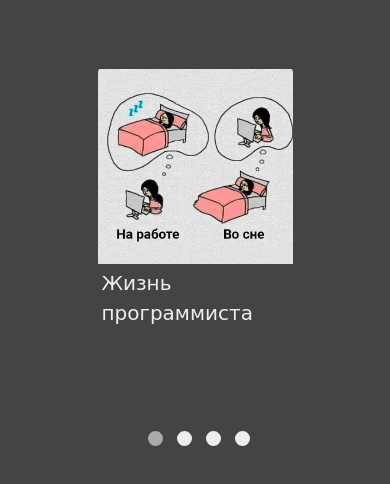
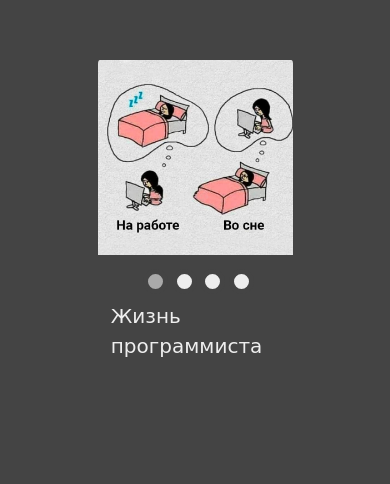
Before and after one commit to alexPalx/cssMemSlider, a plain HTML site: page cssMemSlider/index.html in a window 390 px wide. Shown: the part 160-644 px from the top of the page. Drawn offline with Linux system fonts and the light colour scheme; a web font is replaced by a local one.

Commit message:
fix: fix controls position (Tue, May 17, 2022 12:28:47 PM)

```diff
--- a/cssMemSlider/style.css
+++ b/cssMemSlider/style.css
@@ -129,7 +129,8 @@ body {
 
 @media (max-width: 767px) {
     .slider-info {
-        flex-direction: column;
+        flex-direction: column-reverse;
+        margin: 5%;
     }
 
     .text-block-wrapper {
```
